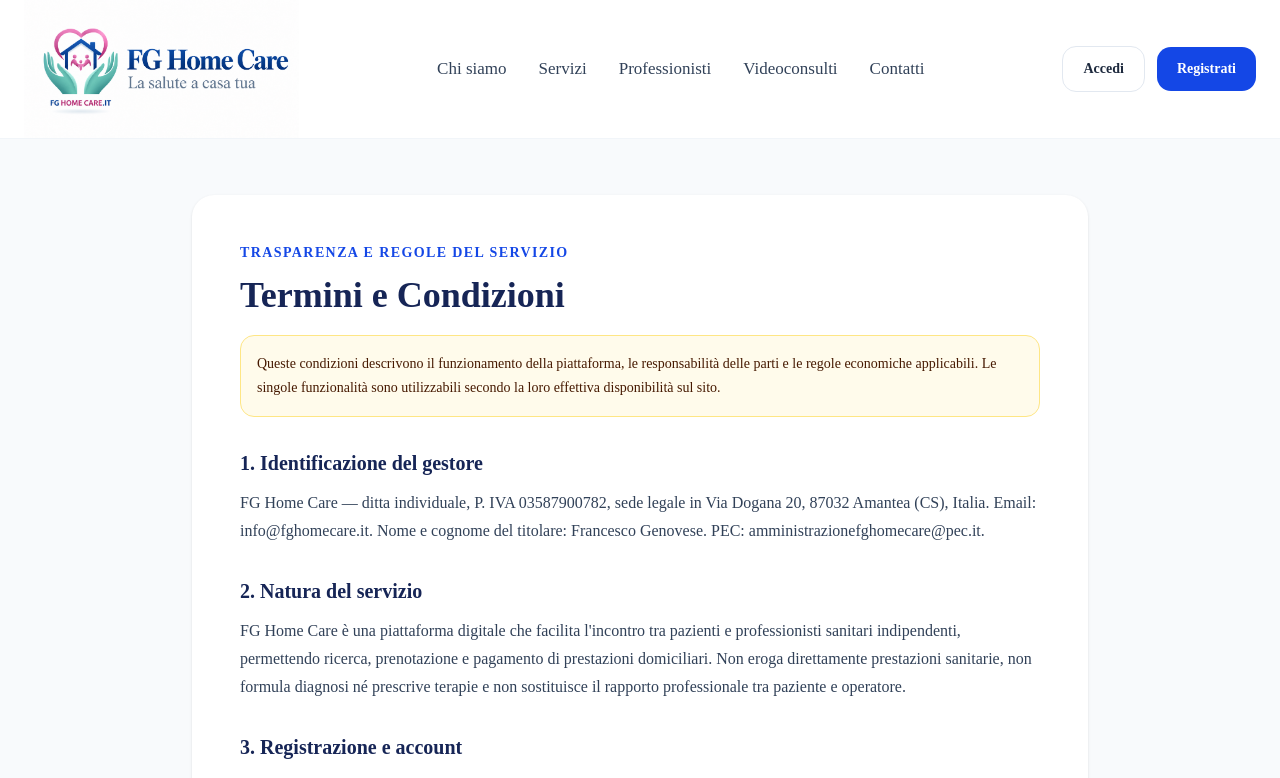
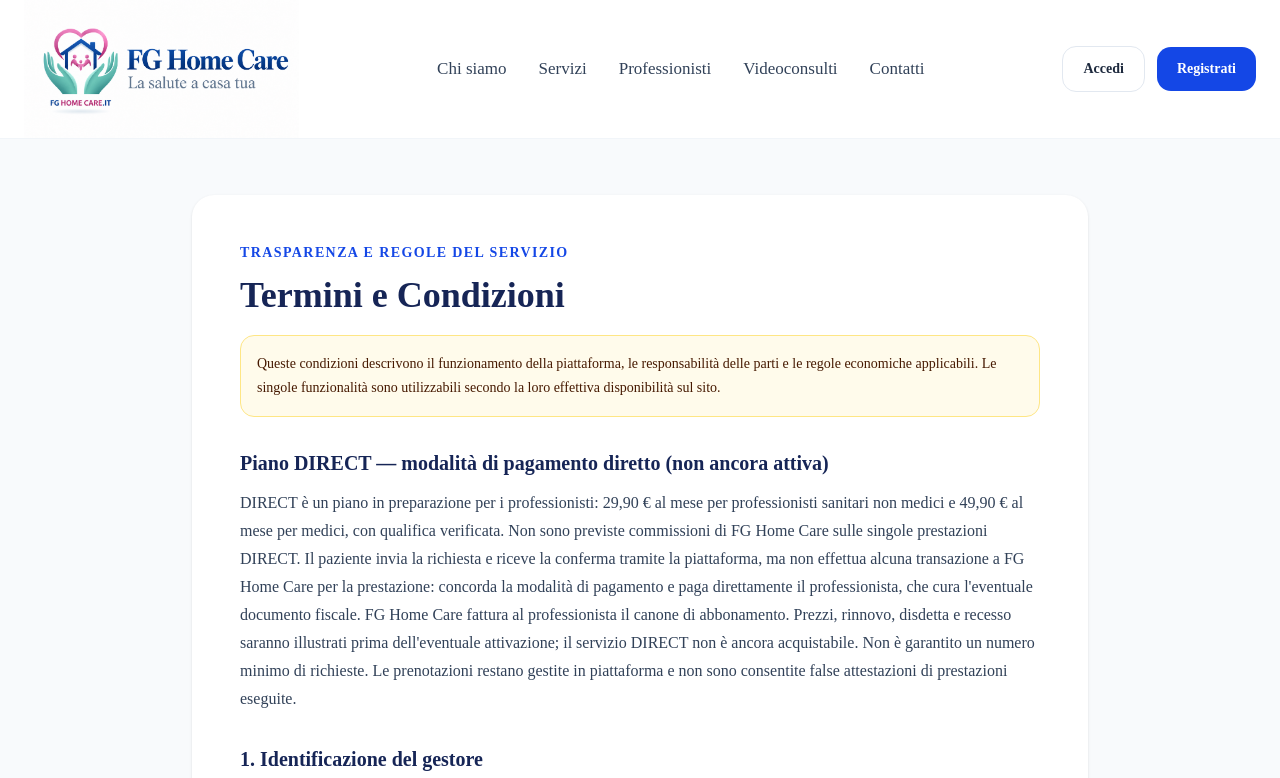
Before and after one commit to Francescogenovese9-oss/fg-home-care, a Next.js app: page /termini-e-condizioni in a window 1280 px wide. Shown: the top 778 px of the page. Built offline with nearby package versions, Linux system fonts and the light colour scheme; no server answers.

Commit message:
docs: disclose future DIRECT plan in app/termini-e-condizioni/page.tsx

```diff
--- a/app/termini-e-condizioni/page.tsx
+++ b/app/termini-e-condizioni/page.tsx
@@ -3,6 +3,7 @@ import Header from "@/components/layout/Header";
 import Footer from "@/components/layout/Footer";
 
 const sections = [
+  {"title":"Piano DIRECT — modalità di pagamento diretto (non ancora attiva)","text":"DIRECT è un piano in preparazione per i professionisti: 29,90 € al mese per professionisti sanitari non medici e 49,90 € al mese per medici, con qualifica verificata. Non sono previste commissioni di FG Home Care sulle singole prestazioni DIRECT. Il paziente invia la richiesta e riceve la conferma tramite la piattaforma, ma non effettua alcuna transazione a FG Home Care per la prestazione: concorda la modalità di pagamento e paga direttamente il professionista, che cura l'eventuale documento fiscale. FG Home Care fattura al professionista il canone di abbonamento. Prezzi, rinnovo, disdetta e recesso saranno illustrati prima dell'eventuale attivazione; il servizio DIRECT non è ancora acquistabile. Non è garantito un numero minimo di richieste. Le prenotazioni restano gestite in piattaforma e non sono consentite false attestazioni di prestazioni eseguite."},
   {"title":"1. Identificazione del gestore","text":"FG Home Care — ditta individuale, P. IVA 03587900782, sede legale in Via Dogana 20, 87032 Amantea (CS), Italia. Email: info@fghomecare.it. Nome e cognome del titolare: Francesco Genovese. PEC: amministrazionefghomecare@pec.it."},
   {"title":"2. Natura del servizio","text":"FG Home Care è una piattaforma digitale che facilita l'incontro tra pazienti e professionisti sanitari indipendenti, permettendo ricerca, prenotazione e pagamento di prestazioni domiciliari. Non eroga direttamente prestazioni sanitarie, non formula diagnosi né prescrive terapie e non sostituisce il rapporto professionale tra paziente e operatore."},
   {"title":"3. Registrazione e account","text":"Gli utenti devono fornire dati veritieri, custodire le credenziali e utilizzare il servizio lecitamente. I professionisti accedono alle funzionalità riservate previa verifica e approvazione del profilo. Limitazioni e sospensioni devono essere proporzionate e rispettare gli obblighi di legge."},
```
